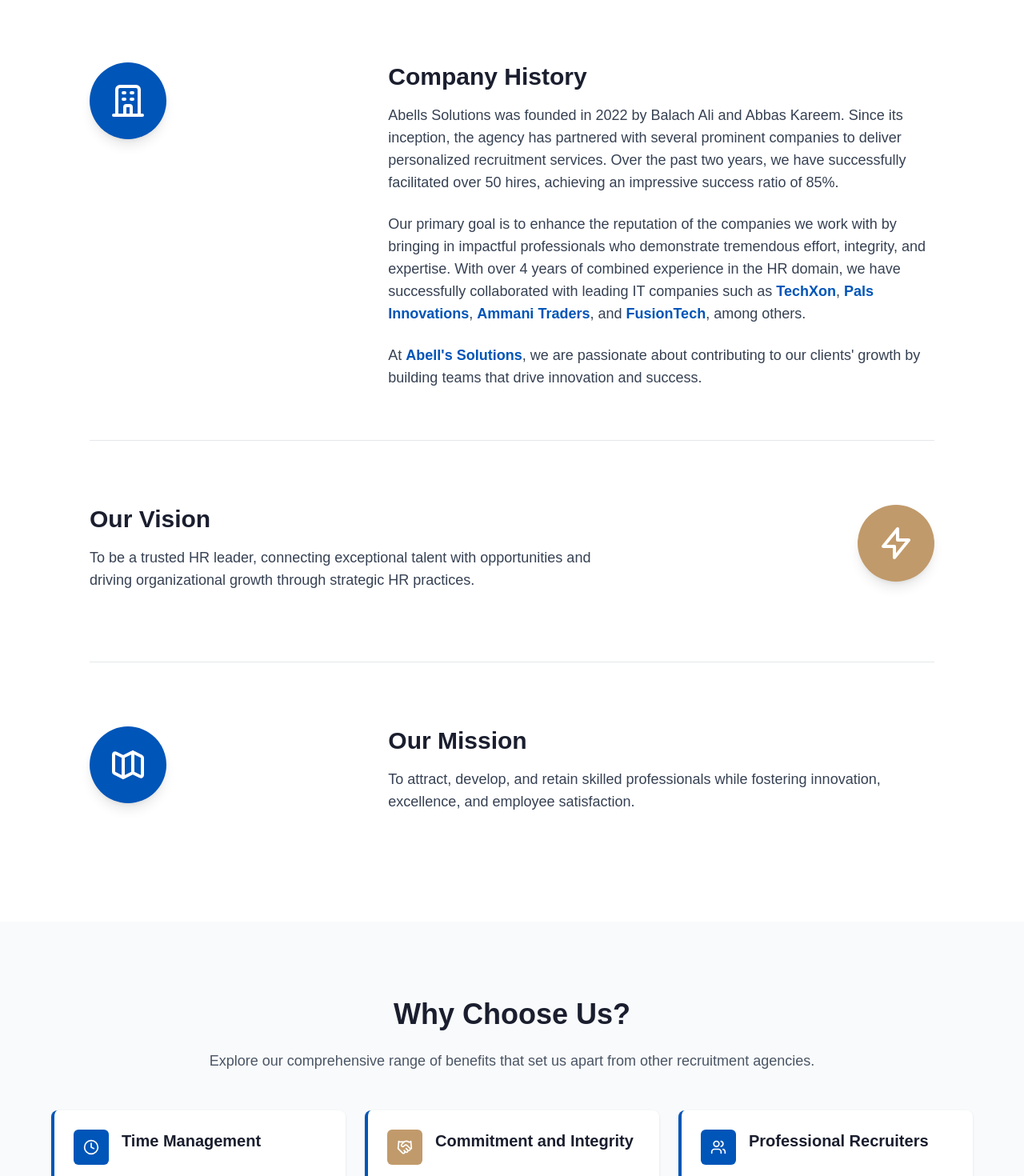
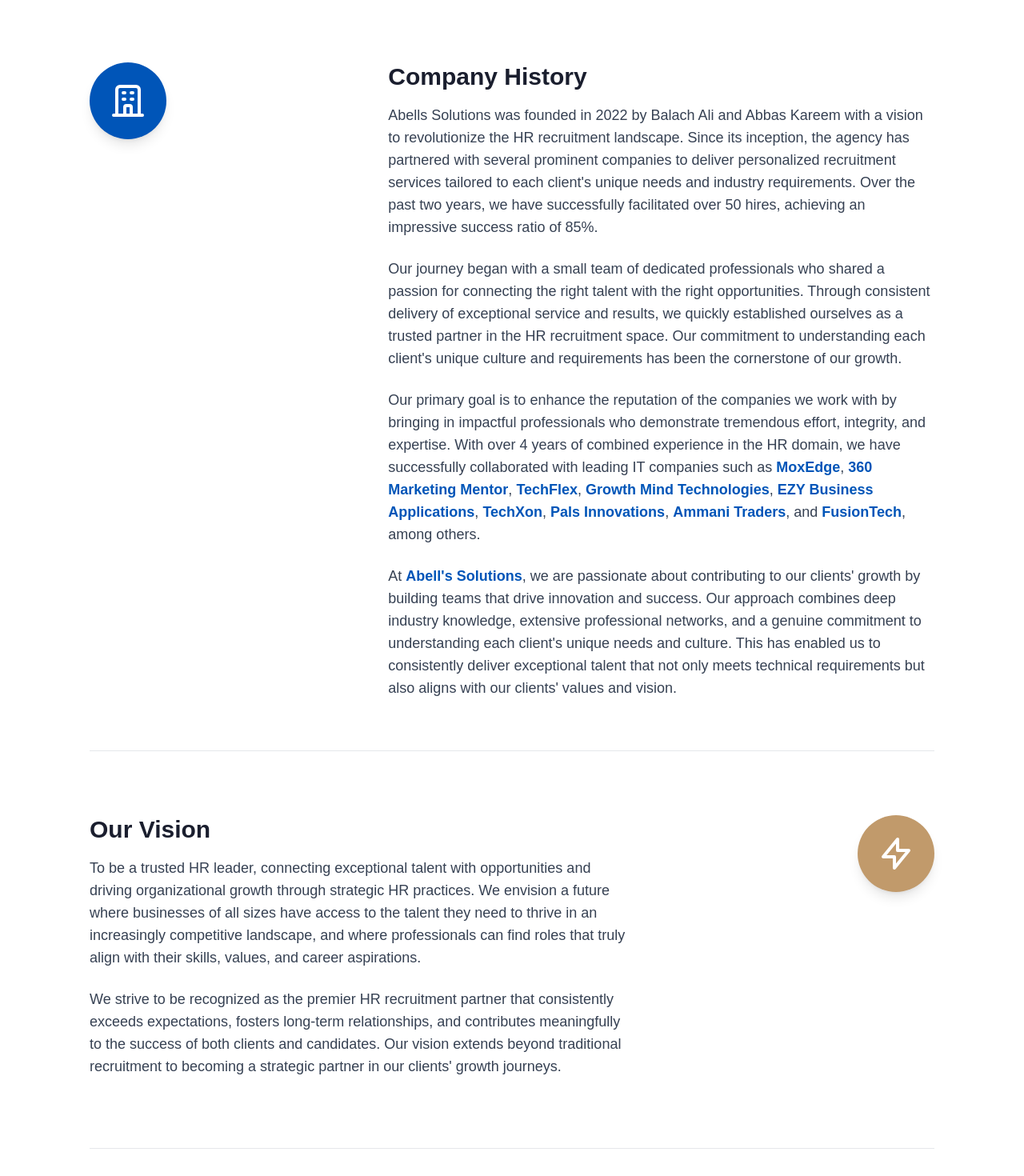
Before and after one commit to MunimUsmani/aspire-web, a Next.js app: page /about in a window 1280 px wide. Shown: the part 2120-3590 px from the top of the page at 80% size. Built offline with nearby package versions, Linux system fonts and the light colour scheme; a web font is replaced by a local one.

Commit message:
website done all the components fixed and responsive

```diff
--- a/src/app/components/company-history.tsx
+++ b/src/app/components/company-history.tsx
@@ -6,8 +6,19 @@
           <div className="flex flex-col md:flex-row gap-8 py-12 md:py-16 border-b border-gray-200">
             <div className="md:w-1/3 flex justify-center md:justify-start">
               <div className="bg-[#0055b8] w-24 h-24 rounded-full flex items-center justify-center shadow-lg">
-                  <svg xmlns="http://www.w3.org/2000/svg" className="h-12 w-12 text-white" fill="none" viewBox="0 0 24 24" stroke="currentColor">
-                    <path strokeLinecap="round" strokeLinejoin="round" strokeWidth={2} d="M19 21V5a2 2 0 00-2-2H7a2 2 0 00-2 2v16m14 0h2m-2 0h-5m-9 0H3m2 0h5M9 7h1m-1 4h1m4-4h1m-1 4h1m-5 10v-5a1 1 0 011-1h2a1 1 0 011 1v5m-4 0h4" />
+                <svg
+                  xmlns="http://www.w3.org/2000/svg"
+                  className="h-12 w-12 text-white"
+                  fill="none"
+                  viewBox="0 0 24 24"
+                  stroke="currentColor"
+                >
+                  <path
+                    strokeLinecap="round"
+                    strokeLinejoin="round"
+                    strokeWidth={2}
+                    d="M19 21V5a2 2 0 00-2-2H7a2 2 0 00-2 2v16m14 0h2m-2 0h-5m-9 0H3m2 0h5M9 7h1m-1 4h1m4-4h1m-1 4h1m-5 10v-5a1 1 0 011-1h2a1 1 0 011 1v5m-4 0h4"
+                  />
                 </svg>
               </div>
             </div>
@@ -15,13 +26,40 @@
             <div className="md:w-2/3">
               <h2 className="text-3xl font-bold text-[#1a1e2e] mb-4">Company History</h2>
               <p className="text-gray-700 mb-6 text-lg">
-                  Abells Solutions was founded in 2022 by Balach Ali and Abbas Kareem. Since its inception, the agency has partnered with several prominent companies to deliver personalized recruitment services. Over the past two years, we have successfully facilitated over 50 hires, achieving an impressive success ratio of 85%.
+                Abells Solutions was founded in 2022 by Balach Ali and Abbas Kareem with a vision to revolutionize the
+                HR recruitment landscape. Since its inception, the agency has partnered with several prominent companies
+                to deliver personalized recruitment services tailored to each client's unique needs and industry
+                requirements. Over the past two years, we have successfully facilitated over 50 hires, achieving an
+                impressive success ratio of 85%.
               </p>
               <p className="text-gray-700 mb-6 text-lg">
-                  Our primary goal is to enhance the reputation of the companies we work with by bringing in impactful professionals who demonstrate tremendous effort, integrity, and expertise. With over 4 years of combined experience in the HR domain, we have successfully collaborated with leading IT companies such as <span className="font-semibold text-[#0055b8]">TechXon</span>, <span className="font-semibold text-[#0055b8]">Pals Innovations</span>, <span className="font-semibold text-[#0055b8]">Ammani Traders</span>, and <span className="font-semibold text-[#0055b8]">FusionTech</span>, among others.
+                Our journey began with a small team of dedicated professionals who shared a passion for connecting the
+                right talent with the right opportunities. Through consistent delivery of exceptional service and
+                results, we quickly established ourselves as a trusted partner in the HR recruitment space. Our
+                commitment to understanding each client's unique culture and requirements has been the cornerstone of
+                our growth.
+              </p>
+              <p className="text-gray-700 mb-6 text-lg">
+                Our primary goal is to enhance the reputation of the companies we work with by bringing in impactful
+                professionals who demonstrate tremendous effort, integrity, and expertise. With over 4 years of combined
+                experience in the HR domain, we have successfully collaborated with leading IT companies such as{" "}
+                <span className="font-semibold text-[#0055b8]">MoxEdge</span>,{" "}
+                <span className="font-semibold text-[#0055b8]">360 Marketing Mentor</span>,{" "}
+                <span className="font-semibold text-[#0055b8]">TechFlex</span>,{" "}
+                <span className="font-semibold text-[#0055b8]">Growth Mind Technologies</span>,{" "}
+                <span className="font-semibold text-[#0055b8]">EZY Business Applications</span>,{" "}
+                <span className="font-semibold text-[#0055b8]">TechXon</span>,{" "}
+                <span className="font-semibold text-[#0055b8]">Pals Innovations</span>,{" "}
+                <span className="font-semibold text-[#0055b8]">Ammani Traders</span>, and{" "}
+                <span className="font-semibold text-[#0055b8]">FusionTech</span>, among others.
               </p>
               <p className="text-gray-700 text-lg">
-                  At <span className="font-semibold text-[#0055b8]">Abell's Solutions</span>, we are passionate about contributing to our clients' growth by building teams that drive innovation and success.
+                At <span className="font-semibold text-[#0055b8]">Abell's Solutions</span>, we are passionate about
+                contributing to our clients' growth by building teams that drive innovation and success. Our approach
+                combines deep industry knowledge, extensive professional networks, and a genuine commitment to
+                understanding each client's unique needs and culture. This has enabled us to consistently deliver
+                exceptional talent that not only meets technical requirements but also aligns with our clients' values
+                and vision.
               </p>
             </div>
           </div>
@@ -29,7 +67,13 @@
           <div className="flex flex-col md:flex-row-reverse gap-8 py-12 md:py-16 border-b border-gray-200">
             <div className="md:w-1/3 flex justify-center md:justify-end">
               <div className="bg-[#c19a6b] w-24 h-24 rounded-full flex items-center justify-center shadow-lg">
-                  <svg xmlns="http://www.w3.org/2000/svg" className="h-12 w-12 text-white" fill="none" viewBox="0 0 24 24" stroke="currentColor">
+                <svg
+                  xmlns="http://www.w3.org/2000/svg"
+                  className="h-12 w-12 text-white"
+                  fill="none"
+                  viewBox="0 0 24 24"
+                  stroke="currentColor"
+                >
                   <path strokeLinecap="round" strokeLinejoin="round" strokeWidth={2} d="M13 10V3L4 14h7v7l9-11h-7z" />
                 </svg>
               </div>
@@ -38,7 +82,16 @@
             <div className="md:w-2/3">
               <h2 className="text-3xl font-bold text-[#1a1e2e] mb-4">Our Vision</h2>
               <p className="text-gray-700 mb-6 text-lg">
-                  To be a trusted HR leader, connecting exceptional talent with opportunities and driving organizational growth through strategic HR practices.
+                To be a trusted HR leader, connecting exceptional talent with opportunities and driving organizational
+                growth through strategic HR practices. We envision a future where businesses of all sizes have access to
+                the talent they need to thrive in an increasingly competitive landscape, and where professionals can
+                find roles that truly align with their skills, values, and career aspirations.
+              </p>
+              <p className="text-gray-700 mb-6 text-lg">
+                We strive to be recognized as the premier HR recruitment partner that consistently exceeds expectations,
+                fosters long-term relationships, and contributes meaningfully to the success of both clients and
+                candidates. Our vision extends beyond traditional recruitment to becoming a strategic partner in our
+                clients' growth journeys.
               </p>
             </div>
           </div>
@@ -46,8 +99,19 @@
           <div className="flex flex-col md:flex-row gap-8 py-12 md:py-16">
             <div className="md:w-1/3 flex justify-center md:justify-start">
               <div className="bg-[#0055b8] w-24 h-24 rounded-full flex items-center justify-center shadow-lg">
-                  <svg xmlns="http://www.w3.org/2000/svg" className="h-12 w-12 text-white" fill="none" viewBox="0 0 24 24" stroke="currentColor">
-                    <path strokeLinecap="round" strokeLinejoin="round" strokeWidth={2} d="M9 20l-5.447-2.724A1 1 0 013 16.382V5.618a1 1 0 011.447-.894L9 7m0 13l6-3m-6 3V7m6 10l4.553 2.276A1 1 0 0021 18.382V7.618a1 1 0 00-.553-.894L15 4m0 13V4m0 0L9 7" />
+                <svg
+                  xmlns="http://www.w3.org/2000/svg"
+                  className="h-12 w-12 text-white"
+                  fill="none"
+                  viewBox="0 0 24 24"
+                  stroke="currentColor"
+                >
+                  <path
+                    strokeLinecap="round"
+                    strokeLinejoin="round"
+                    strokeWidth={2}
+                    d="M9 20l-5.447-2.724A1 1 0 013 16.382V5.618a1 1 0 011.447-.894L9 7m0 13l6-3m-6 3V7m6 10l4.553 2.276A1 1 0 0021 18.382V7.618a1 1 0 00-.553-.894L15 4m0 13V4m0 0L9 7"
+                  />
                 </svg>
               </div>
             </div>
@@ -55,7 +119,15 @@
             <div className="md:w-2/3">
               <h2 className="text-3xl font-bold text-[#1a1e2e] mb-4">Our Mission</h2>
               <p className="text-gray-700 mb-6 text-lg">
-                  To attract, develop, and retain skilled professionals while fostering innovation, excellence, and employee satisfaction.
+                To attract, develop, and retain skilled professionals while fostering innovation, excellence, and
+                employee satisfaction. We are committed to understanding the unique needs of each client and candidate,
+                providing personalized solutions that create lasting value for all stakeholders.
+              </p>
+              <p className="text-gray-700 mb-6 text-lg">
+                Our mission is to bridge the gap between exceptional talent and forward-thinking organizations through a
+                consultative approach that prioritizes quality over quantity. We believe in building relationships based
+                on trust, transparency, and mutual respect, ensuring that every placement we make contributes positively
+                to both the organization and the professional's career trajectory.
               </p>
             </div>
           </div>
```
Lines whose indentation alone changed are shown as unchanged.
